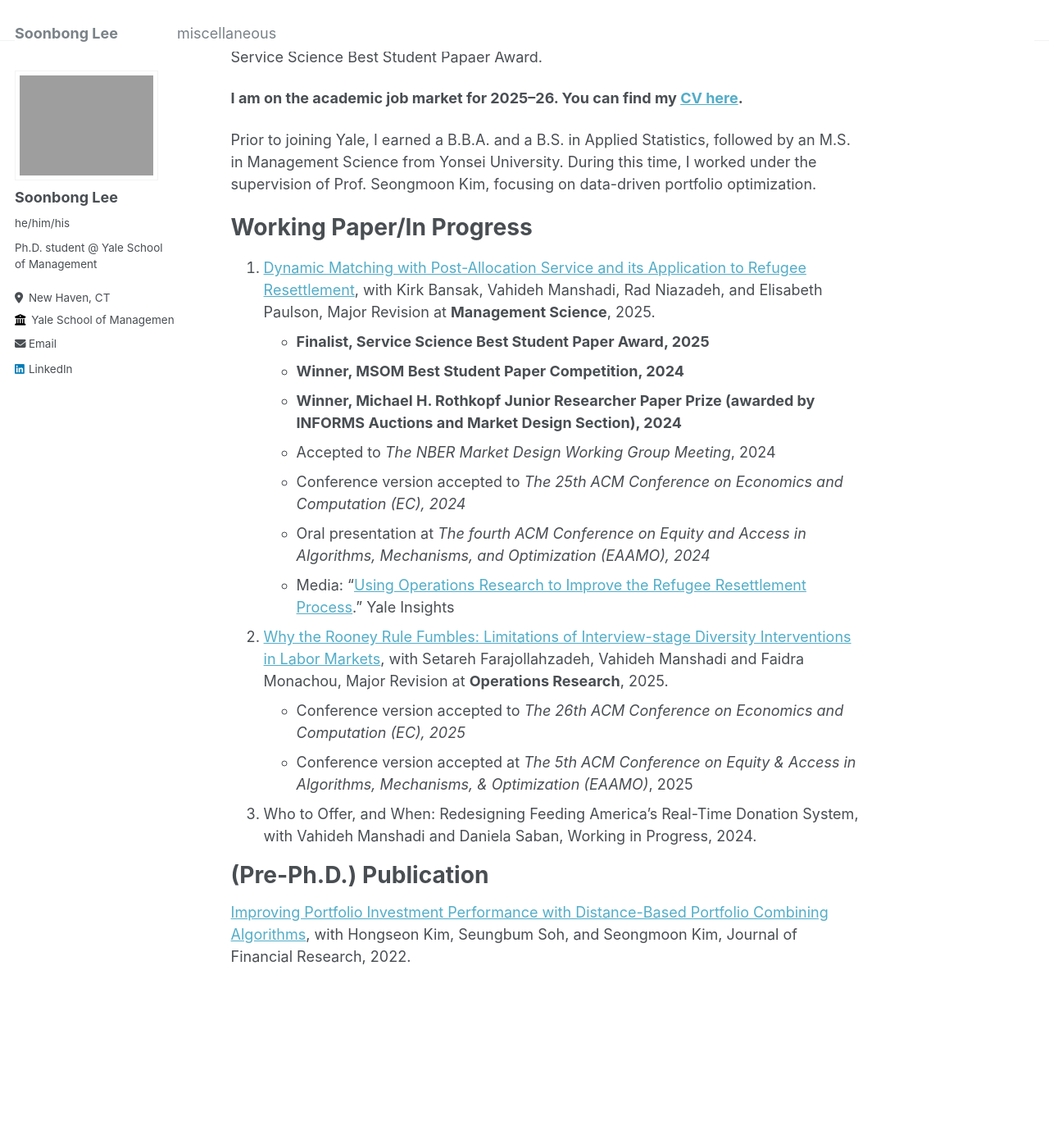
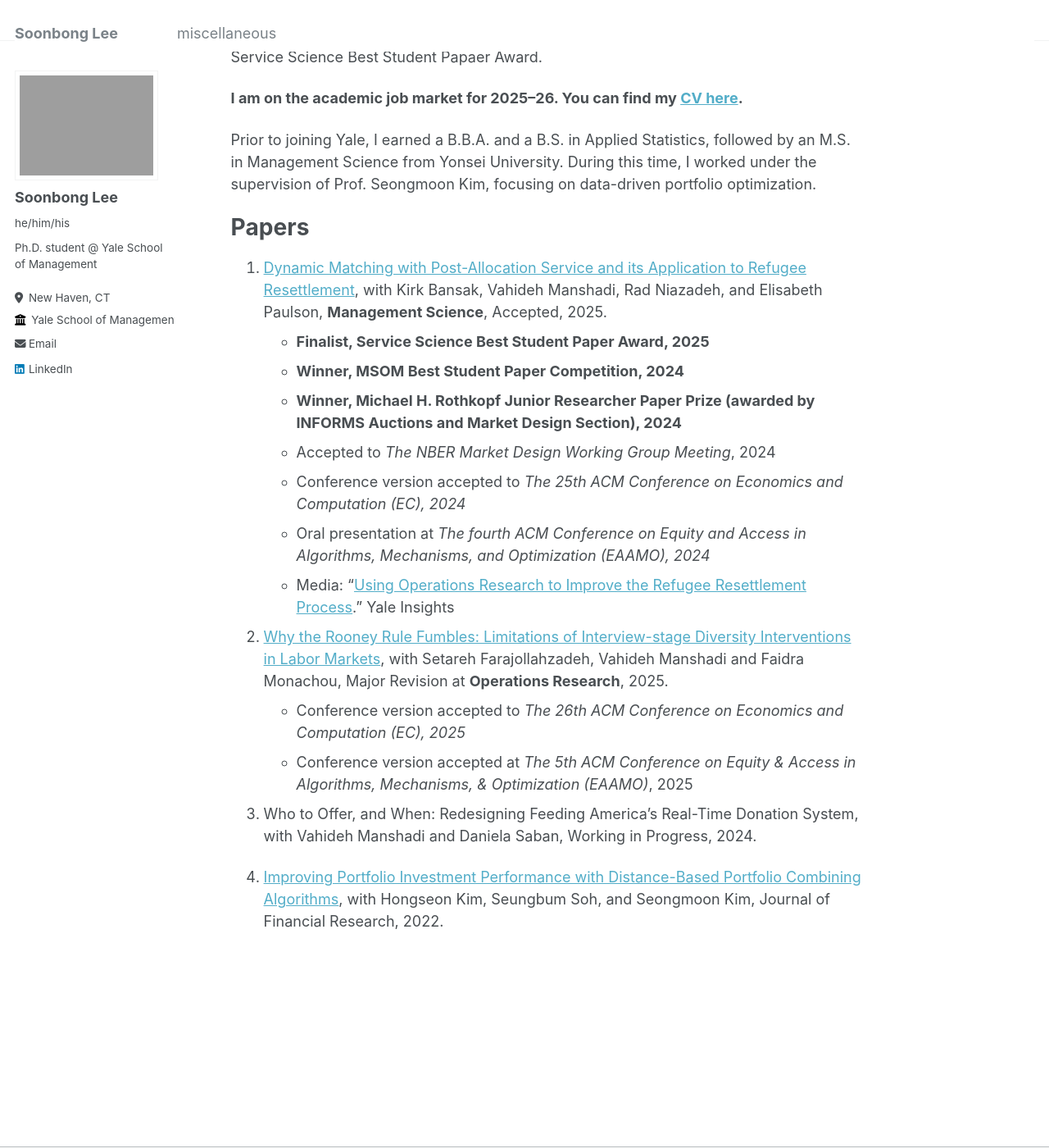
Before and after one commit to soonbong-lee/soonbong-lee.github.io, a Jekyll site: the page built from _pages/about.md, in a window 1280 px wide and 1400 px high, scrolled down 354 px. Shown: the whole window at 82% size. Built offline with Jekyll 4.4.1, drawn with Linux system fonts in a browser that asks for light colours.

Commit message:
Update about.md

```diff
--- a/_pages/about.md
+++ b/_pages/about.md
@@ -15,9 +15,9 @@ I am a fifth-year Ph.D. student in Operations at Yale School of Management, wher
 Prior to joining Yale, I earned a B.B.A. and a B.S. in Applied Statistics, followed by an M.S. in Management Science from Yonsei University. During this time, I worked under the supervision of Prof. Seongmoon Kim, focusing on data-driven portfolio optimization.
 
 
-Working Paper/In Progress
+Papers
 ======
-1. [Dynamic Matching with Post-Allocation Service and its Application to Refugee Resettlement](https://papers.ssrn.com/sol3/papers.cfm?abstract_id=4748762), with Kirk Bansak, Vahideh Manshadi, Rad Niazadeh, and Elisabeth Paulson, Major Revision at **Management Science**, 2025.
+1. [Dynamic Matching with Post-Allocation Service and its Application to Refugee Resettlement](https://papers.ssrn.com/sol3/papers.cfm?abstract_id=4748762), with Kirk Bansak, Vahideh Manshadi, Rad Niazadeh, and Elisabeth Paulson, **Management Science**, Accepted, 2025.
 - **Finalist, Service Science Best Student Paper Award, 2025**
 - **Winner, MSOM Best Student Paper Competition, 2024**
 - **Winner, Michael H. Rothkopf Junior Researcher Paper Prize (awarded by INFORMS Auctions and Market Design Section), 2024**
@@ -32,6 +32,4 @@ Working Paper/In Progress
 
 3. Who to Offer, and When: Redesigning Feeding America’s Real-Time Donation System, with Vahideh Manshadi and Daniela Saban, Working in Progress, 2024.
 
-(Pre-Ph.D.) Publication
-=====
-[Improving Portfolio Investment Performance with Distance-Based Portfolio Combining Algorithms](https://onlinelibrary.wiley.com/doi/full/10.1111/jfir.12303), with Hongseon Kim, Seungbum Soh, and Seongmoon Kim, Journal of Financial Research, 2022.
+4. [Improving Portfolio Investment Performance with Distance-Based Portfolio Combining Algorithms](https://onlinelibrary.wiley.com/doi/full/10.1111/jfir.12303), with Hongseon Kim, Seungbum Soh, and Seongmoon Kim, Journal of Financial Research, 2022.
```
